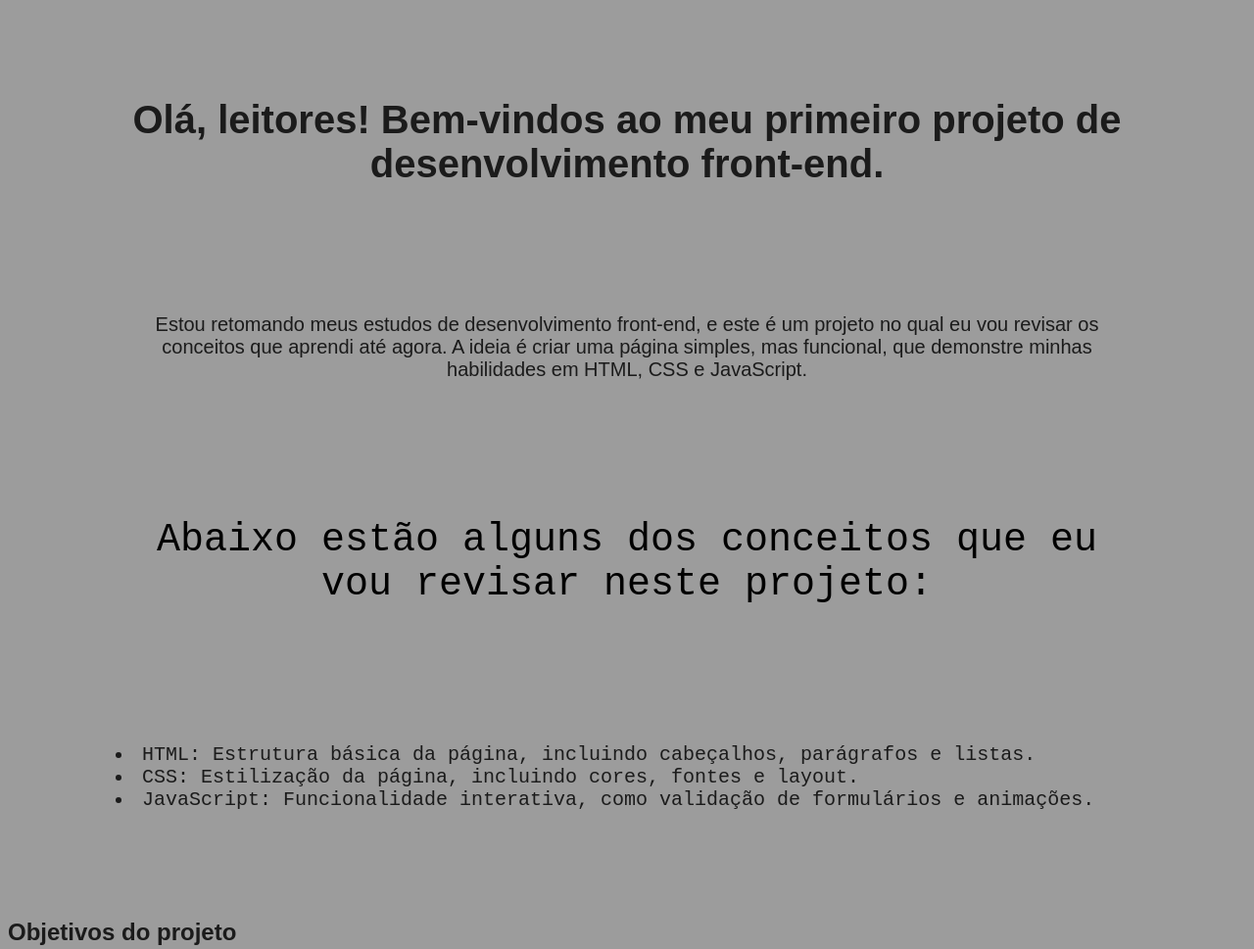
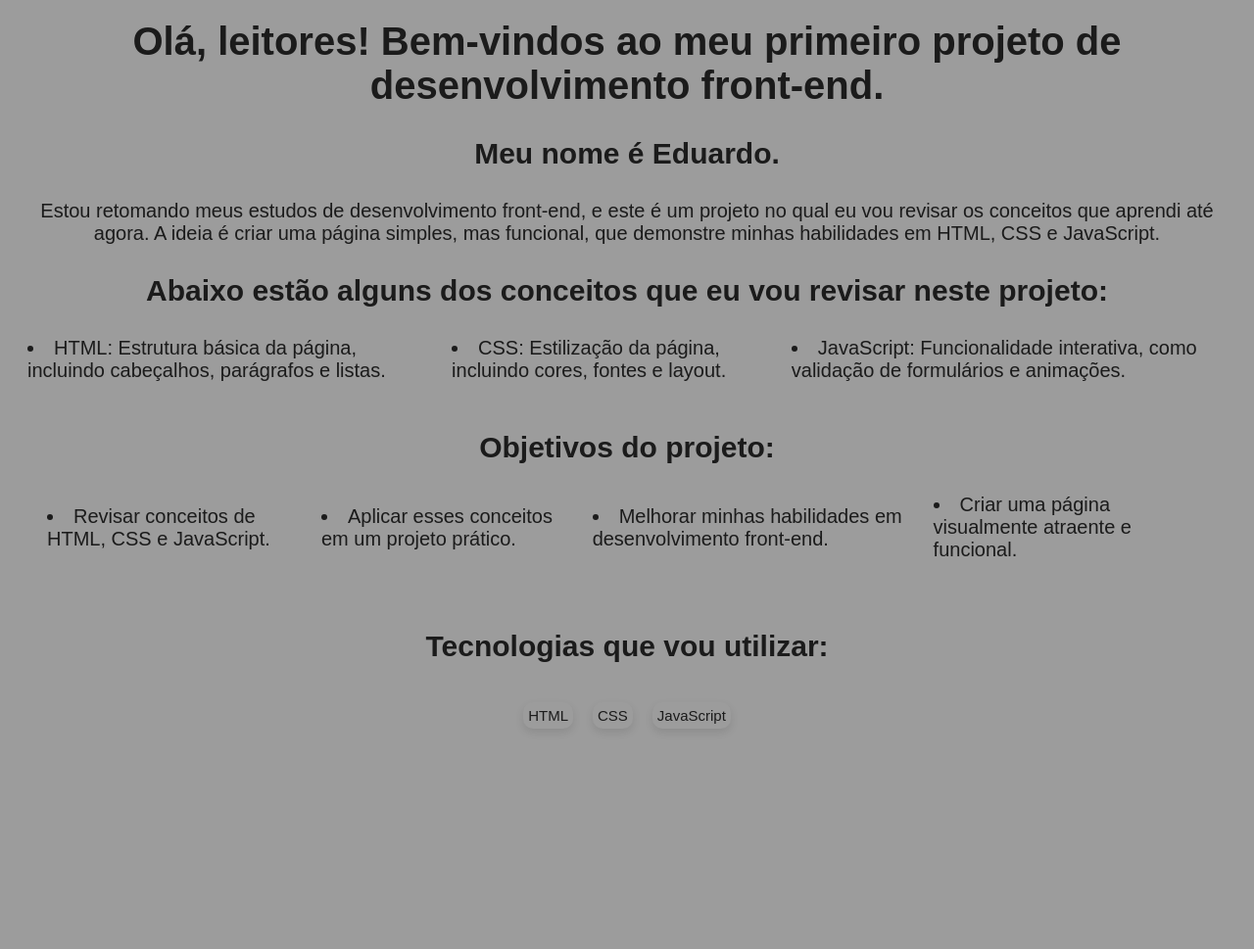
Before and after one commit to EduC-Rios/frontend-roadmap, a plain HTML site: page index.html in a window 1280 px wide. Shown: the top 969 px of the page at 98% size. After the commit the page ends 800 px from the top, so only its background shows below. Drawn offline with Linux system fonts and the light colour scheme.

Commit message:
feat: melhora do layout e adição de cards

```diff
--- a/index.html
+++ b/index.html
@@ -8,31 +8,51 @@
     </head>
 
     <body>
-        <h1>
+        <h1 class="titulo">
             Olá, leitores! Bem-vindos ao meu primeiro projeto de desenvolvimento front-end.
         </h1>
+
+        <h2 class="subtitulo">
+            Meu nome é Eduardo.
+        </h2>
 
         <p>
             Estou retomando meus estudos de desenvolvimento front-end, e este é um projeto no qual eu vou revisar os conceitos que aprendi até agora.
             A ideia é criar uma página simples, mas funcional, que demonstre minhas habilidades em HTML, CSS e JavaScript.
         </p>
 
-        <p class="p2">
+        <h2 class="subtitulo">
             Abaixo estão alguns dos conceitos que eu vou revisar neste projeto:
-        </p>
+        </h2>
 
-        <ul>
-            <li>HTML: Estrutura básica da página, incluindo cabeçalhos, parágrafos e listas.</li>
-            <li>CSS: Estilização da página, incluindo cores, fontes e layout.</li>
-            <li>JavaScript: Funcionalidade interativa, como validação de formulários e animações.</li>
+       <ul  class="lista">
+                <li>HTML: Estrutura básica da página, incluindo cabeçalhos, parágrafos e listas.</li>
+                <li>CSS: Estilização da página, incluindo cores, fontes e layout.</li>
+                <li>JavaScript: Funcionalidade interativa, como validação de formulários e animações.</li>
         </ul>
 
         <section>
-            <h2>Objetivos do projeto</h2>
-            <p>
-                O objetivo deste projeto é revisar os conceitos que aprendi até agora e aplicá-los em um projeto prático.
-                Além disso, quero melhorar minhas habilidades em desenvolvimento front-end e criar uma página que seja visualmente atraente e funcional.
-            </p>
+            <h2 class="subtitulo">
+                Objetivos do projeto:
+            </h2>
+            <ul class="objetivos-lista">
+                <li>Revisar conceitos de HTML, CSS e JavaScript.</li>
+                <li>Aplicar esses conceitos em um projeto prático.</li>
+                <li>Melhorar minhas habilidades em desenvolvimento front-end.</li>
+                <li>Criar uma página visualmente atraente e funcional.</li>
+            </ul>
+        </section>
+
+        <section>
+            <h2 class="subtitulo">
+                Tecnologias que vou utilizar:
+            </h2>
+
+            <div class="tecnologias-card">
+                <div class="card">HTML</div>
+                <div class="card">CSS</div>
+                <div class="card">JavaScript</div>
+            </div>
         </section>
 
     </body>
--- a/style.css
+++ b/style.css
@@ -4,33 +4,84 @@ body {
     color: #1b1b1b;
 }
 
-h1 {
+.titulo {
     font-size: 40px;
     text-align: center;
-    padding: 20px;
-    margin: 80px;
+    padding: 10px;
+    margin: 10px;
+}
+
+.subtitulo {
+    font-size: 30px;
+    text-align: center;
+    padding: 10px;
+    margin: 10px;
 }
 
 p {
     font-size: 20px;
     text-align: center;
-    padding: 30px;
-    margin: 80px;
-}
-
-.p2 {
-    font-size: 40px;
-    text-align: center;
-    padding: 30px;
-    margin: 80px;
-    color: #000000;
-    font-family: 'Courier New', Courier, monospace;
+    padding: 10px;
+    margin: 10px;
 }
 
 ul {
     font-size: 20px;
-    padding: 30px;
-    margin: 80px;
+    padding: 10px;
+    margin: 10px;
     list-style-position: inside;
-    font-family: 'Courier New', Courier, monospace;
 }
+
+.lista {
+    display: flex;
+    gap: 20px;
+    justify-content: center;
+    align-items: center;
+}
+
+.objetivos-lista {
+    display: flex;
+    gap: 20px;
+    justify-content: center;
+    align-items: center;
+}
+
+section {
+    font-size: 20px;
+    padding: 10px;
+    margin: 10px;
+}
+
+.tecnologias-card {
+    display: flex;
+    flex-wrap: wrap;
+    gap: 20px;
+    padding: 20px;
+    justify-content: center;
+    align-items: center;
+}
+
+.card {
+    background: #9c9c9c;
+    border-radius: 10px;
+    box-shadow: 0 4px 8px rgba(0,0,0,0.1);
+    overflow: hidden;
+    transition: transform 0.3s ease;
+    font-size: 15px;
+    display: flex;
+    justify-content: center;
+    align-items: center;
+    padding: 5px;
+}
+
+.card:hover {
+  transform: translateY(-5px);
+}
+
+* {
+    box-sizing: border-box;
+}
+
+   /* * {
+        border: 1px solid yellow;
+    } */
```
